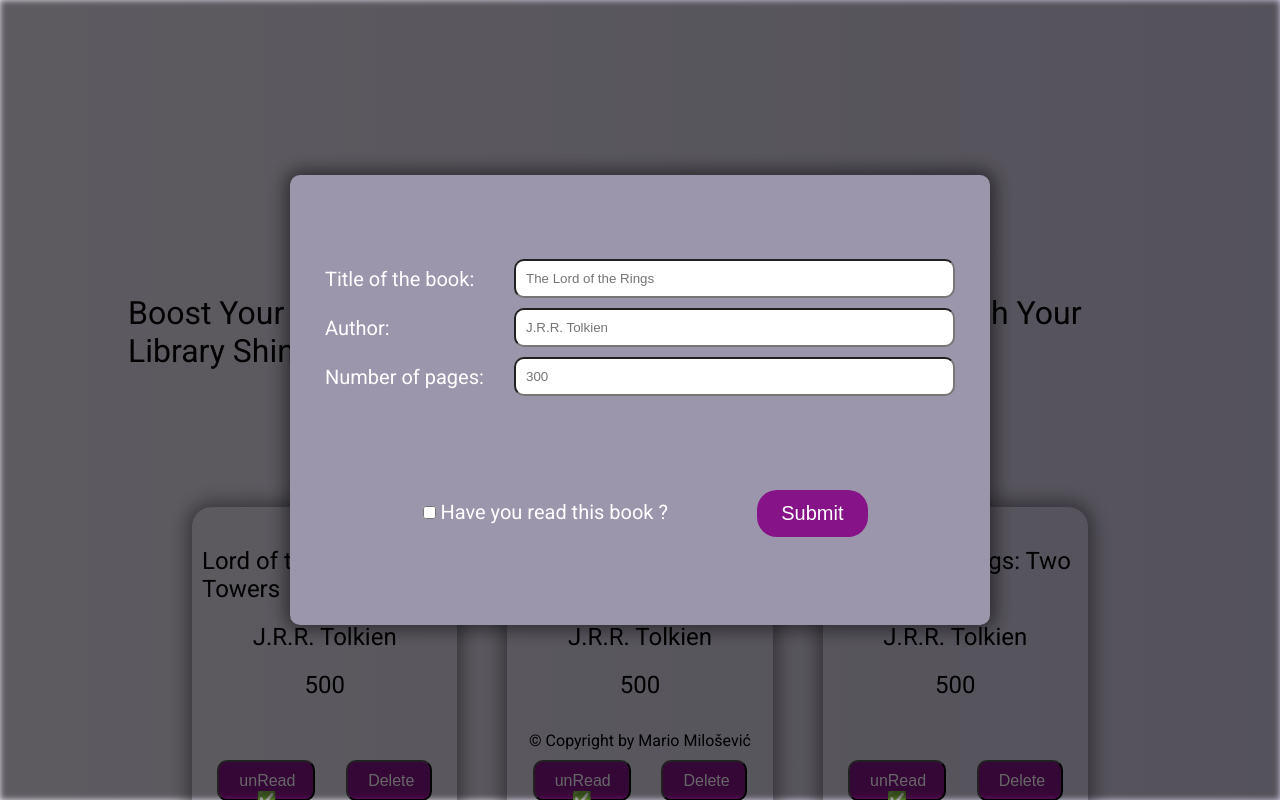
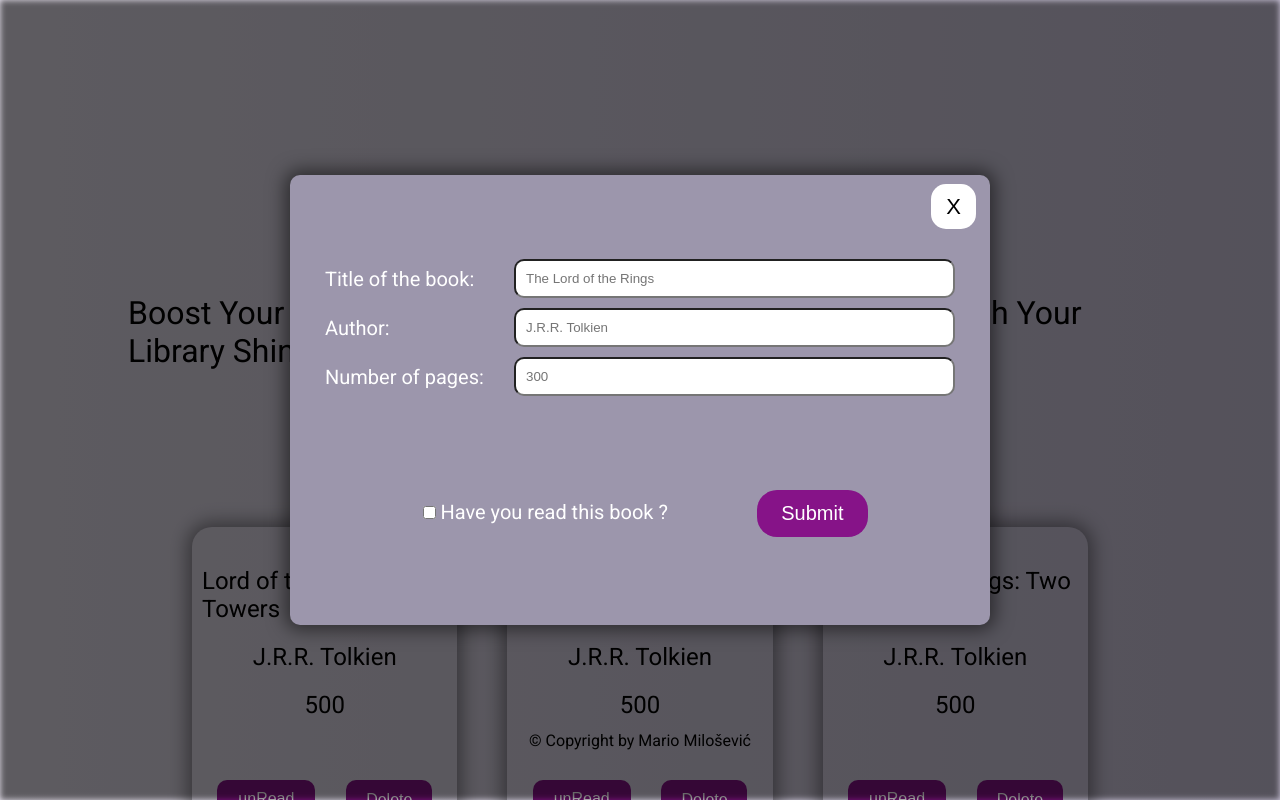
Before and after one commit to MarioMilosevic/Book-library, a website built with Vite: page index.html in a window 1280 px wide. Both pictures are taken after a click on the button "New Book". Shown: the top 800 px of the page. Built offline with nearby package versions, Linux system fonts and the light colour scheme.

Commit message:
Add exit Modal btn, and implement it's functionality

```diff
--- a/constants.js
+++ b/constants.js
@@ -6,9 +6,11 @@ export function data() {
   const submitBtn = document.querySelector(".submitBtn");
   const overlay = document.querySelector(".overlay");
   const modal = document.querySelector(".modal");
+  const exitModalBtn = document.querySelector('.exitModal')
 
   return {
     newBtn,
+    exitModalBtn,
     modal,
     overlay,
     books,
--- a/index.html
+++ b/index.html
@@ -24,6 +24,7 @@
         <button class="newBtn">New Book</button>
       </div>
         <div class="modal hidden">
+  <button class="exitModal">X</button>
           <form action="" class="modalForm">
             <div class="formInfo">
               <div class="title">
--- a/main.js
+++ b/main.js
@@ -1,13 +1,18 @@
 "use strict";
 import { data } from "./constants";
 
-const { newBtn, modal, overlay, books, submitBtn } = data();
+const { newBtn, modal, overlay, books, submitBtn, exitModalBtn } = data();
 
 newBtn.addEventListener("click", function () {
   modal.classList.toggle("hidden");
   overlay.classList.toggle("hidden");
   console.log("newBtn");
 });
+
+exitModalBtn.addEventListener('click', function(){
+    modal.classList.toggle('hidden')
+    overlay.classList.toggle('hidden')
+})
 
 const createBook = () => {
   const book = document.createElement("div");
@@ -24,6 +29,8 @@ const createBook = () => {
   books.appendChild(book);
 };
 
+
+
 createBook()
 createBook()
 createBook()
--- a/style.css
+++ b/style.css
@@ -1,7 +1,7 @@
 :root {
   --primary-color: #d3cce3;
   --accent-color: #861388;
-  --secondary-color:#9C96AC;
+  --secondary-color: #9c96ac;
 }
 * {
   margin: 0;
@@ -60,6 +60,10 @@ body {
   transform: scale(1.2);
 }
 
+.newBtn {
+  margin-top: 2rem;
+}
+
 .newBtn,
 .submitBtn {
   transition: 0.5s;
@@ -73,7 +77,7 @@ body {
 }
 
 .overlay {
-  position: absolute;
+  position: fixed;
   top: 0;
   left: 0;
   width: 100%;
@@ -88,7 +92,7 @@ body {
   height: 45rem;
   background-color: var(--secondary-color);
   color: #fff;
-  position: absolute;
+  position: fixed;
   border-radius: 1rem;
   top: 50%;
   left: 50%;
@@ -97,6 +101,23 @@ body {
   -webkit-box-shadow: 0px 0px 18px 5px rgba(0, 0, 0, 0.5);
   -moz-box-shadow: 0px 0px 18px 5px rgba(0, 0, 0, 0.5);
   box-shadow: 0px 0px 18px 5px rgba(0, 0, 0, 0.5);
+}
+
+.exitModal {
+  position: absolute;
+  top: 2%;
+  right: 2%;
+  width: 4.5rem;
+  border-radius: 1.5rem;
+  font-size: 2.2rem;
+  border: none;
+  height: 4.5rem;
+  background-color: white;
+  cursor: pointer;
+}
+
+.exitModal:hover{
+  background-color: #FFF5FF;
 }
 
 .hidden {
@@ -170,7 +191,7 @@ body {
   transition: all 0.5s;
 }
 
-.book:hover{
+.book:hover {
   transform: scale(1.1);
 }
 
@@ -207,6 +228,7 @@ body {
 }
 .read,
 .removeBook {
+  border: none;
   height: 50%;
   padding: 1rem 2rem;
   border-radius: 1rem;
```
